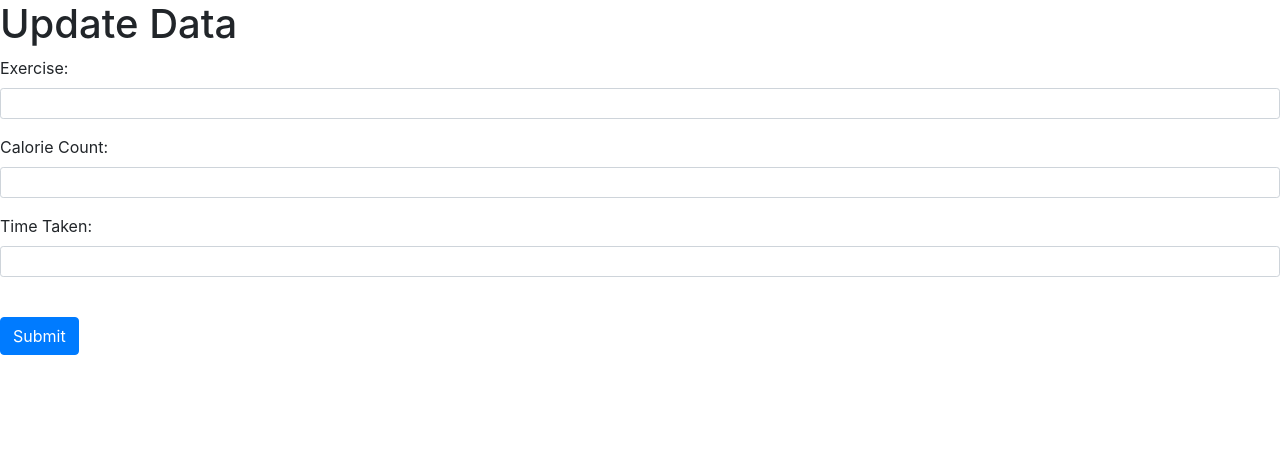
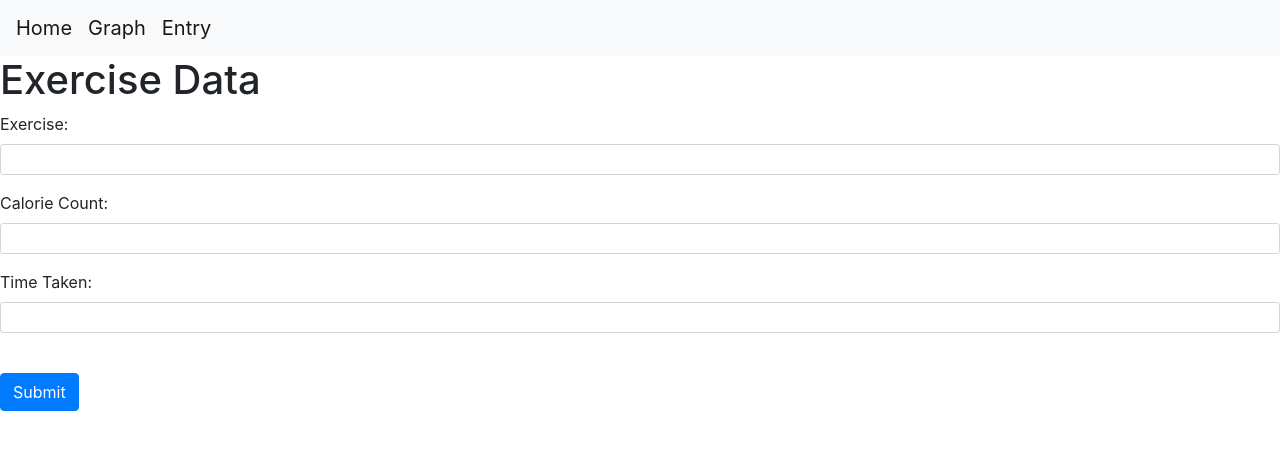
Before and after one commit to mcole1976/MongoDBWEBAPICRUD, a website: page exercise.html in a window 1280 px wide. Drawn offline with nearby package versions, Linux system fonts and the light colour scheme.

Commit message:
Update exercise.html
adding of Navbar

```diff
--- a/exercise.html
+++ b/exercise.html
@@ -16,7 +16,12 @@
 </head>
 
 <body>
-    <h1>Update Data</h1>
+    <nav class="navbar navbar-expand-lg navbar-light bg-light">
+        <a class="navbar-brand" href="index.Html">Home</a>
+        <a class="navbar-brand" href="graph.Html">Graph</a>
+        <a class="navbar-brand" href="entry.Html">Entry</a>
+    </nav>
+    <h1>Exercise Data</h1>
     <form id="updateForm">
         <div class="form-group">
             <label for="Exercise">Exercise:</label>
```
